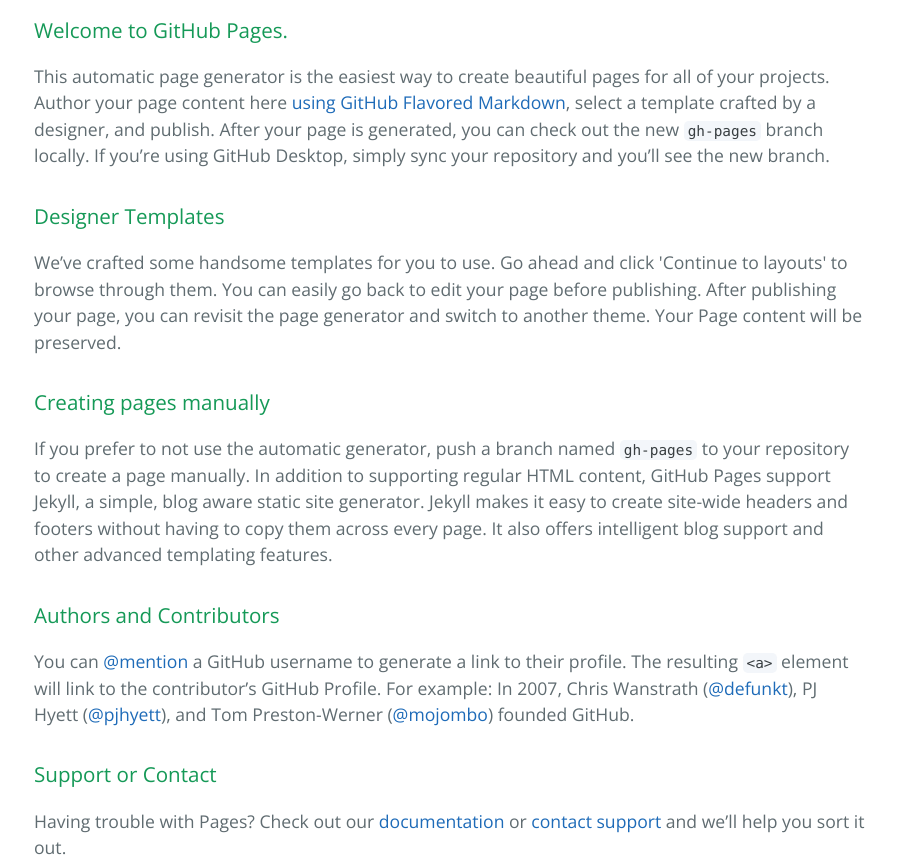
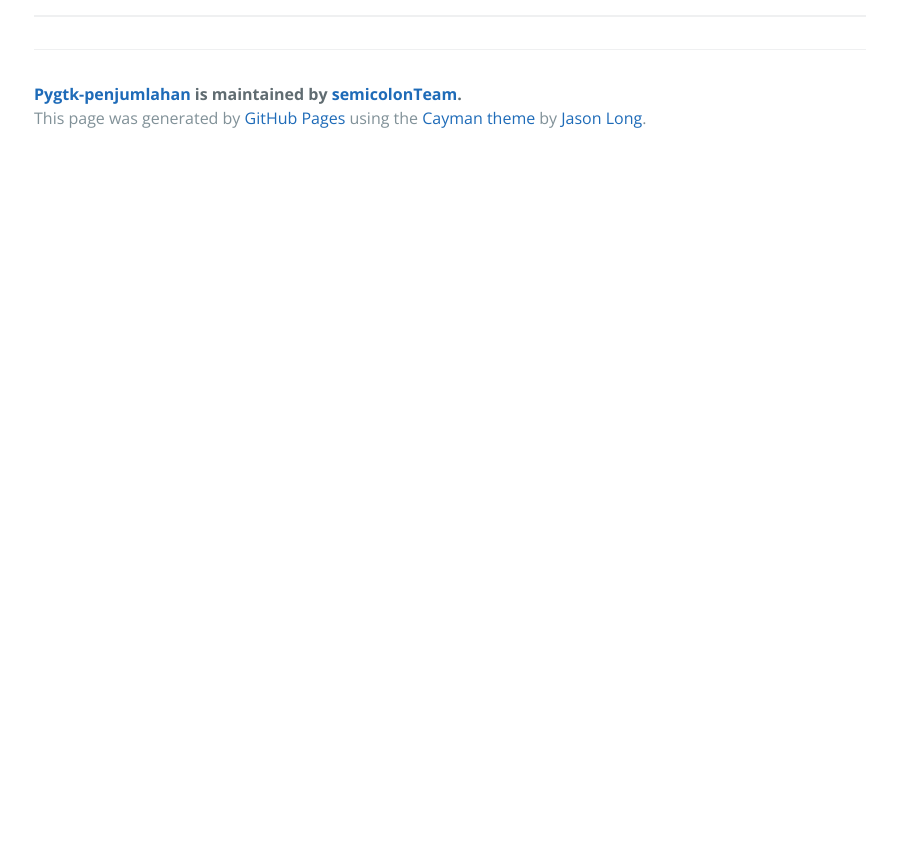
Before and after one commit to semicolonTeam/PyGTK-Penjumlahan, a plain HTML site: page index.html in a window 1280 px wide. Shown: the part 400-1264 px from the top of the page, without its empty margins (190-1087 px from the left). After the commit the page ends 800 px from the top, so only its background shows below. Drawn offline with nearby package versions, Linux system fonts and the light colour scheme.

Commit message:
Create gh-pages branch via GitHub

```diff
--- a/index.html
+++ b/index.html
@@ -19,30 +19,7 @@
     </section>
 
     <section class="main-content">
-      <h3>
-<a id="welcome-to-github-pages" class="anchor" href="#welcome-to-github-pages" aria-hidden="true"><span aria-hidden="true" class="octicon octicon-link"></span></a>Welcome to GitHub Pages.</h3>
-
-<p>This automatic page generator is the easiest way to create beautiful pages for all of your projects. Author your page content here <a href="https://guides.github.com/features/mastering-markdown/">using GitHub Flavored Markdown</a>, select a template crafted by a designer, and publish. After your page is generated, you can check out the new <code>gh-pages</code> branch locally. If you’re using GitHub Desktop, simply sync your repository and you’ll see the new branch.</p>
-
-<h3>
-<a id="designer-templates" class="anchor" href="#designer-templates" aria-hidden="true"><span aria-hidden="true" class="octicon octicon-link"></span></a>Designer Templates</h3>
-
-<p>We’ve crafted some handsome templates for you to use. Go ahead and click 'Continue to layouts' to browse through them. You can easily go back to edit your page before publishing. After publishing your page, you can revisit the page generator and switch to another theme. Your Page content will be preserved.</p>
-
-<h3>
-<a id="creating-pages-manually" class="anchor" href="#creating-pages-manually" aria-hidden="true"><span aria-hidden="true" class="octicon octicon-link"></span></a>Creating pages manually</h3>
-
-<p>If you prefer to not use the automatic generator, push a branch named <code>gh-pages</code> to your repository to create a page manually. In addition to supporting regular HTML content, GitHub Pages support Jekyll, a simple, blog aware static site generator. Jekyll makes it easy to create site-wide headers and footers without having to copy them across every page. It also offers intelligent blog support and other advanced templating features.</p>
-
-<h3>
-<a id="authors-and-contributors" class="anchor" href="#authors-and-contributors" aria-hidden="true"><span aria-hidden="true" class="octicon octicon-link"></span></a>Authors and Contributors</h3>
-
-<p>You can <a href="https://help.github.com/articles/basic-writing-and-formatting-syntax/#mentioning-users-and-teams" class="user-mention">@mention</a> a GitHub username to generate a link to their profile. The resulting <code>&lt;a&gt;</code> element will link to the contributor’s GitHub Profile. For example: In 2007, Chris Wanstrath (<a href="https://github.com/defunkt" class="user-mention">@defunkt</a>), PJ Hyett (<a href="https://github.com/pjhyett" class="user-mention">@pjhyett</a>), and Tom Preston-Werner (<a href="https://github.com/mojombo" class="user-mention">@mojombo</a>) founded GitHub.</p>
-
-<h3>
-<a id="support-or-contact" class="anchor" href="#support-or-contact" aria-hidden="true"><span aria-hidden="true" class="octicon octicon-link"></span></a>Support or Contact</h3>
-
-<p>Having trouble with Pages? Check out our <a href="https://help.github.com/pages">documentation</a> or <a href="https://github.com/contact">contact support</a> and we’ll help you sort it out.</p>
+      <hr>
 
       <footer class="site-footer">
         <span class="site-footer-owner"><a href="https://github.com/semicolonTeam/PyGTK-Penjumlahan">Pygtk-penjumlahan</a> is maintained by <a href="https://github.com/semicolonTeam">semicolonTeam</a>.</span>
```
Also changed, not shown: params.json (+1 -1 lines).
